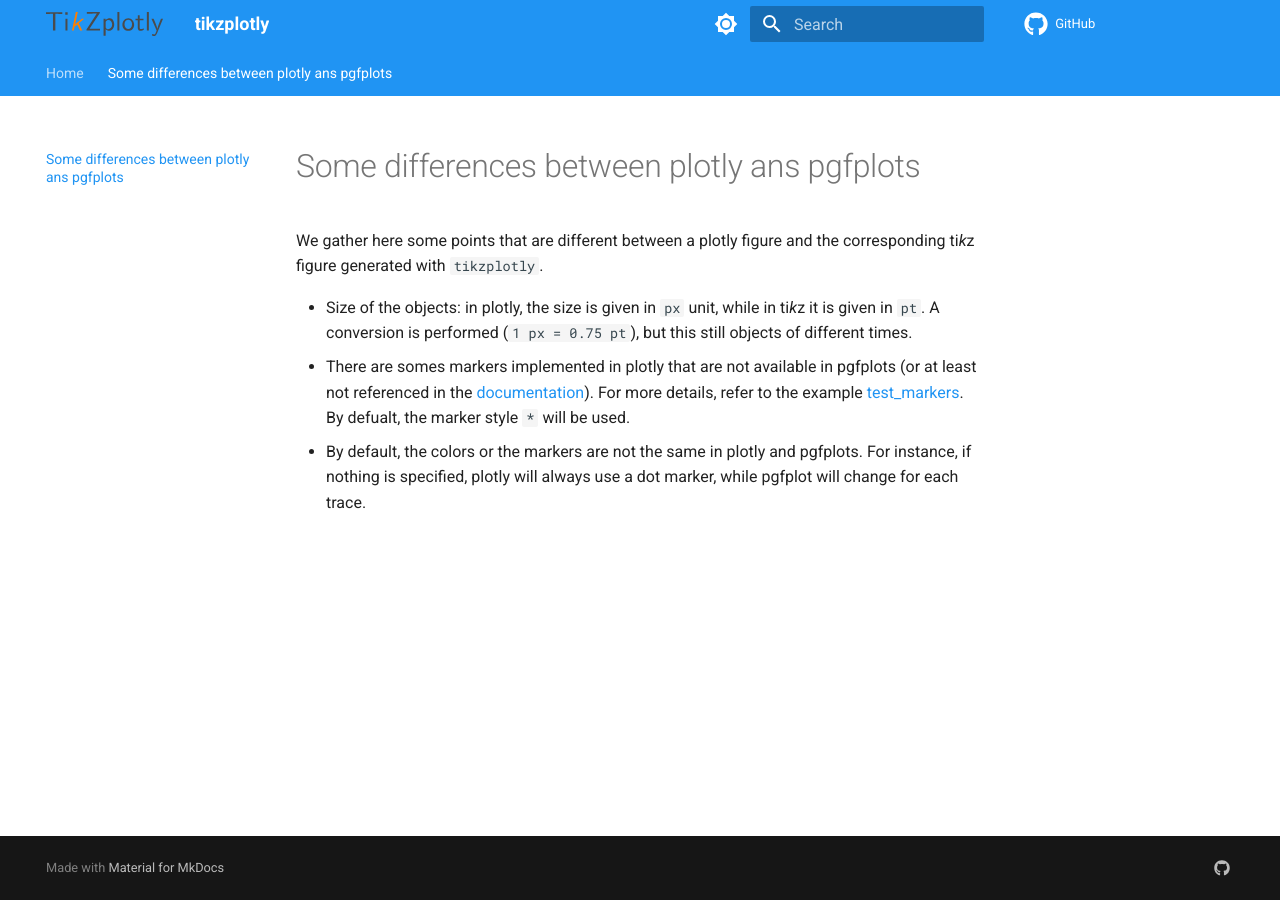
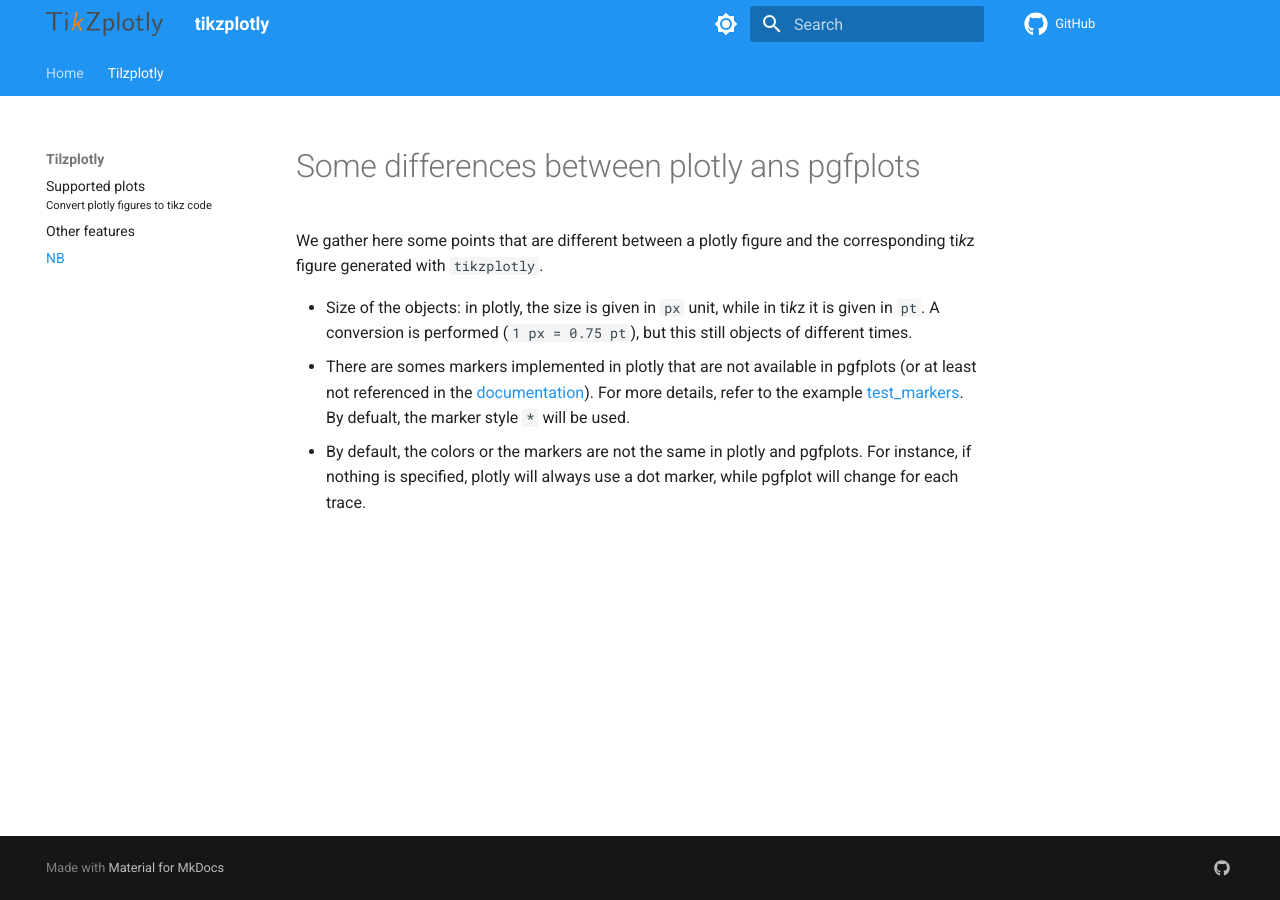
Before and after one commit to thomas-saigre/tikzplotly, an MkDocs documentation site: the page built from docs/plot/NB.md, in a window 1280 px wide. Built offline with MkDocs 1.6.1 and Material for MkDocs 9.7.7, drawn with Linux system fonts in a browser that asks for light colours; comment, search, counter and statistics services are not loaded.

```diff
--- a/README.md
+++ b/README.md
@@ -1,3 +1,10 @@
+---
+title: Tikzplotly
+subtitle: Convert plotly figures to tikz code
+hide:
+    - navigation
+---
+
 ![logo-tikzplotly](https://raw.githubusercontent.com/thomas-saigre/tikzplotly/main/docs/assets/logo.svg "Tikzplotly")
 
 
--- a/mkdocs.yml
+++ b/mkdocs.yml
@@ -44,9 +44,19 @@ markdown_extensions:
   - pymdownx.inlinehilite
   - pymdownx.snippets
   - pymdownx.superfences
+  - attr_list
+  - md_in_html
+  - pymdownx.blocks.caption
 
 
 extra:
   social:
     - icon: fontawesome/brands/github
       link: https://github.com/thomas-saigre/tikzplotly
+
+nav:
+  - Home: index.md
+  - Tilzplotly:
+    - "Supported plots": plot/supported.md
+    - "Other features" : plot/features.md
+    - "NB": plot/NB.md
--- a/pyproject.toml
+++ b/pyproject.toml
@@ -16,6 +16,8 @@ classifiers = [
     "Programming Language :: Python :: 3.8",
     "Programming Language :: Python :: 3.9",
     "Programming Language :: Python :: 3.10",
+    "Programming Language :: Python :: 3.11",
+    "Programming Language :: Python :: 3.12",
     "License :: OSI Approved :: MIT License",
     "Operating System :: OS Independent",
     "Topic :: Multimedia :: Graphics :: Graphics Conversion",
--- a/requirements.txt
+++ b/requirements.txt
@@ -1,2 +1,8 @@
+numpy
+plotly
+pillow
+kaleido
+tox
+pandas
 mkdocs-material
 mkdocs-git-revision-date-localized-plugin
```
Also changed, not shown: docs/plot/features.md (added, +24 -0 lines), docs/plot/supported.md (added, +42 -0 lines), docs/assets/60920471.png (added), docs/assets/examples/heatmap.png (added), docs/assets/examples/line_chart.png (added), docs/assets/examples/marker_style.png (added), docs/plot/NB.md (renamed from docs/NB.md), 1 other file.
